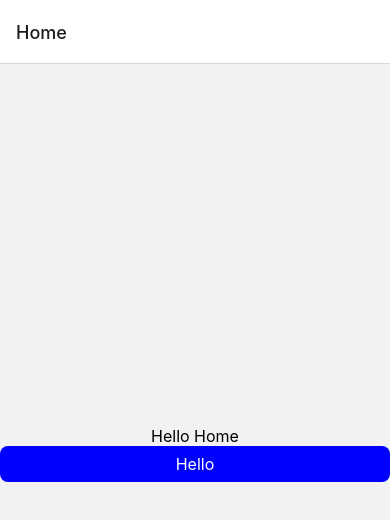
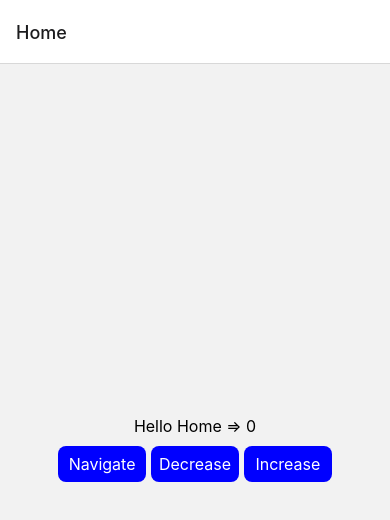
Before and after one commit to miguel-martinez-6661/react-native-template, a React Native app: screen / in a window 390 px wide. Shown: the top 520 px of the page. Built offline with nearby package versions, Linux system fonts and the light colour scheme.

Commit message:
Add Redux+Toolkit

```diff
--- a/App.tsx
+++ b/App.tsx
@@ -1,13 +1,17 @@
+import { Provider } from "react-redux";
 import { NavigationContainer } from "@react-navigation/native";
 import { ThemeProvider } from "./src/providers";
 import { AppNavigation } from "./src/navigation/app-navigation";
+import { store } from "./src/store";
 
 export default function App() {
   return (
-    <NavigationContainer>
-      <ThemeProvider>
-        <AppNavigation />
-      </ThemeProvider>
-    </NavigationContainer>
+    <Provider store={store}>
+      <NavigationContainer>
+        <ThemeProvider>
+          <AppNavigation />
+        </ThemeProvider>
+      </NavigationContainer>
+    </Provider>
   );
 }
--- a/package.json
+++ b/package.json
@@ -11,6 +11,7 @@
   "dependencies": {
     "@react-navigation/native": "^6.1.9",
     "@react-navigation/native-stack": "^6.9.16",
+    "@reduxjs/toolkit": "^1.9.7",
     "axios": "^1.5.1",
     "expo": "~49.0.15",
     "expo-status-bar": "~1.6.0",
@@ -18,6 +19,7 @@
     "react-native": "0.72.6",
     "react-native-safe-area-context": "4.6.3",
     "react-native-screens": "~3.22.0",
+    "react-redux": "^8.1.3",
     "styled-components": "^6.1.0"
   },
   "devDependencies": {
--- a/src/components/shared/button/button.styled.ts
+++ b/src/components/shared/button/button.styled.ts
@@ -6,7 +6,8 @@ export const PrimaryButtonLabel = styled.Text`
 `;
 
 export const PrimaryButton = styled.TouchableOpacity`
-  width: 100%;
+  flex: 1;
+  flex-direction: row;
   justify-content: center;
   align-items: center;
   padding-left: 10px;
--- /dev/null
+++ b/src/hooks/use-store.ts
@@ -0,0 +1,7 @@
+import { useDispatch, useSelector } from "react-redux";
+import type { TypedUseSelectorHook } from "react-redux";
+import { AppDispatch, RootState } from "../store";
+
+export const useAppDispatch: () => AppDispatch = useDispatch;
+
+export const useAppSelector: TypedUseSelectorHook<RootState> = useSelector;
--- /dev/null
+++ b/src/screens/home/home-screen.styled.ts
@@ -0,0 +1,8 @@
+import styled from "styled-components/native";
+
+export const ButtonContainer = styled.View`
+  flex-direction: row;
+  align-items: center;
+  padding: 10px;
+  gap: 5px;
+`;
--- a/src/screens/home/home-screen.tsx
+++ b/src/screens/home/home-screen.tsx
@@ -4,9 +4,15 @@ import { Button, Text } from "../../components/shared";
 import { Screen } from "../../components/shared";
 import { Routes } from "../../navigation/routes";
 import { AppNavigationProps } from "../../types/navigation";
+import { useAppDispatch, useAppSelector } from "../../hooks/use-store";
+import { decrement, increment } from "../../store/slices/counter-slice";
+import { ButtonContainer } from "./home-screen.styled";
 
 export const HomeScreen = () => {
+  const dispatch = useAppDispatch();
   const { navigate } = useNavigation<AppNavigationProps>();
+
+  const { value } = useAppSelector((state) => state.counter);
 
   const handleNavigation = useCallback(() => {
     navigate(Routes.Details);
@@ -14,8 +20,26 @@ export const HomeScreen = () => {
 
   return (
     <Screen>
-      <Text>Hello Home</Text>
-      <Button onPress={handleNavigation}>Hello</Button>
+      <Text>{`Hello Home => ${value}`}</Text>
+      <ButtonContainer>
+        <Button onPress={handleNavigation}>Navigate</Button>
+
+        <Button
+          onPress={() => {
+            dispatch(decrement());
+          }}
+        >
+          Decrease
+        </Button>
+
+        <Button
+          onPress={() => {
+            dispatch(increment());
+          }}
+        >
+          Increase
+        </Button>
+      </ButtonContainer>
     </Screen>
   );
 };
--- /dev/null
+++ b/src/store/index.ts
@@ -0,0 +1 @@
+export * from "./store";
--- /dev/null
+++ b/src/store/slices/counter-slice.ts
@@ -0,0 +1,30 @@
+import { PayloadAction, createSlice } from "@reduxjs/toolkit";
+
+interface CounterState {
+  value: number;
+}
+
+const initialState: CounterState = {
+  value: 0,
+};
+
+export const counterSlice = createSlice({
+  name: "counter",
+  initialState,
+  reducers: {
+    increment: (state) => {
+      state.value += 1;
+    },
+    decrement: (state) => {
+      state.value -= 1;
+    },
+    // Use the PayloadAction type to declare the contents of `action.payload`
+    incrementByAmount: (state, action: PayloadAction<number>) => {
+      state.value += action.payload;
+    },
+  },
+});
+
+export const { increment, decrement, incrementByAmount } = counterSlice.actions;
+
+export const counterReducer = counterSlice.reducer;
--- /dev/null
+++ b/src/store/store.ts
@@ -0,0 +1,12 @@
+import { configureStore } from "@reduxjs/toolkit";
+import { counterReducer } from "./slices/counter-slice";
+
+export const store = configureStore({
+  reducer: {
+    counter: counterReducer,
+  },
+});
+
+export type RootState = ReturnType<typeof store.getState>;
+
+export type AppDispatch = typeof store.dispatch;
```
Also changed, not shown: 1 other file (tests, documents, lock files or other folders).
